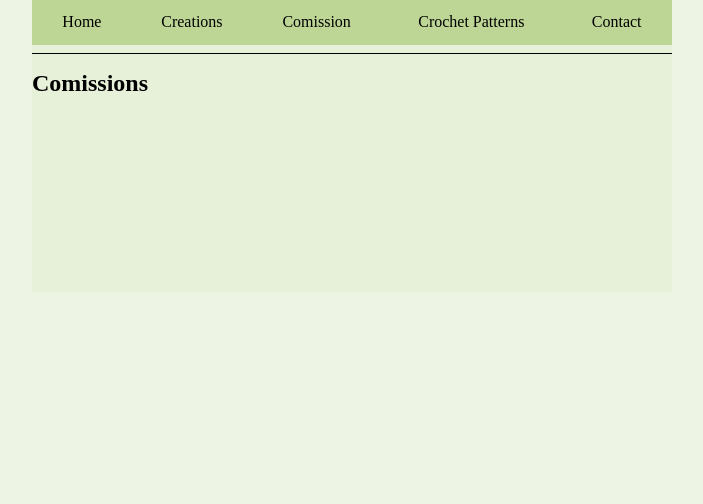
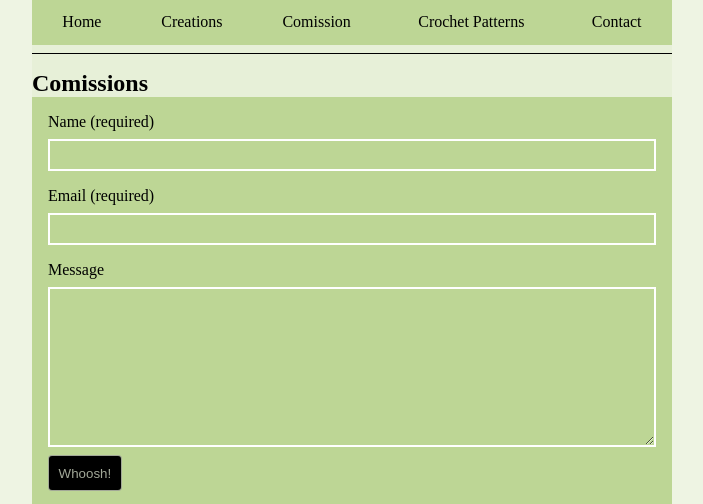
Before and after one commit to miguel-gon/loona-design, a React (Create React App) app: page /comissions in a window 1280 px wide. Shown: the part 508-1012 px from the top of the page, without its empty margins (288-991 px from the left). Before the commit the page ends 800 px from the top, so only its background shows below. Built offline with nearby package versions, Linux system fonts and the light colour scheme.

Commit message:
ComissionForm and FormFilled initial

```diff
--- a/src/App.js
+++ b/src/App.js
@@ -10,6 +10,7 @@ import Patterns from './Views/Patterns/Patterns';
 import FreePatterns from './Views/FreePatterns/FreePatterns';
 import Contact from './Views/Contact/Contact';
 import PremiumPatterns from './Views/PremiumPatterns/PremiumPatterns';
+import FormFilled from './Views/FormFilled/FormFilled';
 
 function App() {
 	return (
@@ -59,6 +60,10 @@ function App() {
 							path='/contact'
 							element={<Contact />}
 						/>
+						<Route
+							path='/formfilled'
+							element={<FormFilled />}
+						/>
 					</Routes>
 				</div>
 			</div>
--- /dev/null
+++ b/src/Components/ComissionForm/ComissionForm.js
@@ -0,0 +1,60 @@
+import { useState } from 'react';
+
+const ComissionForm = () => {
+	const [name, setName] = useState('');
+	const [email, setEmail] = useState('');
+	const [message, setMessage] = useState('');
+	return (
+		<form
+			action='/formfilled'
+			className='comissionForm'>
+			<label
+				htmlFor='name'
+				className='comissionForm__label'>
+				Name (required)
+			</label>
+			<input
+				type='text'
+				required
+				name='name'
+				id='name'
+				className='comissionForm__input'
+				value={name}
+				onChange={(e) => setName(e.target.value)}
+			/>
+			<label
+				htmlFor='email'
+				className='comissionForm__label'>
+				Email (required)
+			</label>
+			<input
+				type='text'
+				required
+				name='email'
+				id='email'
+				className='comissionForm__input'
+				value={email}
+				onChange={(e) => setEmail(e.target.value)}
+			/>
+			<label
+				htmlFor='message'
+				className='comissionForm__label'>
+				Message
+			</label>
+			<textarea
+				name='message'
+				id='message'
+				className='comissionForm__textArea'
+				value={message}
+				onChange={(e) => setMessage(e.target.value)}
+			/>
+			<input
+				className='comissionForm__submit'
+				type='submit'
+				value='Whoosh!'
+			/>
+		</form>
+	);
+};
+
+export default ComissionForm;
--- /dev/null
+++ b/src/Components/ComissionForm/comissionForm.css
@@ -0,0 +1,42 @@
+.comissionForm {
+	background-color: var(--green);
+	padding: 1rem;
+	display: flex;
+	flex-direction: column;
+	gap: 0.5rem;
+	height: fit-content;
+	width: fit-content;
+	min-width: 100%;
+}
+
+.comissionForm__label {
+}
+
+.comissionForm__input {
+	margin-bottom: 0.5rem;
+	height: 2rem;
+}
+
+.comissionForm__textArea {
+	height: 10rem;
+}
+
+.comissionForm__input,
+.comissionForm__textArea {
+	padding: 0.25rem;
+	border: 0.15rem solid white;
+}
+
+.comissionForm__submit {
+	width: fit-content;
+	padding: 0.6rem;
+	border-radius: 0.25rem;
+	border: 0.1rem solid var(--background_color-translucent);
+	background-color: black;
+	color: var(--background_color-translucent);
+}
+
+.comissionForm__submit:hover {
+	color: black;
+	background-color: var(--background_color-translucent);
+}
--- a/src/Views/Comissions/Comissions.js
+++ b/src/Views/Comissions/Comissions.js
@@ -1,5 +1,12 @@
+import ComissionForm from '../../Components/ComissionForm/ComissionForm';
+
 const Comissions = () => {
-	return <h2>Comissions</h2>;
+	return (
+		<div className='comissions'>
+			<h2>Comissions</h2>
+			<ComissionForm />
+		</div>
+	);
 };
 
 export default Comissions;
--- /dev/null
+++ b/src/Views/FormFilled/FormFilled.js
@@ -0,0 +1,16 @@
+import { Link } from 'react-router-dom';
+
+const FormFilled = () => {
+	return (
+		<div>
+			<h2>Thanks for filling the form!</h2>
+			<Link
+				className='navbar__option'
+				to='/'>
+				Back Home
+			</Link>
+		</div>
+	);
+};
+
+export default FormFilled;
--- a/src/index.css
+++ b/src/index.css
@@ -16,6 +16,7 @@ body {
 	background-color: var(--background_color-translucent);
 	display: flex;
 	justify-content: center;
+	transition: ease-in-out 0.5s;
 }
 
 .App {
--- a/src/stylesheet.css
+++ b/src/stylesheet.css
@@ -6,6 +6,7 @@
 @import './Components/InformationBox/informationBox.css';
 @import './Components/Navbar/navbar.css';
 @import './Components/TextBox/textBox.css';
+@import './Components/ComissionForm/comissionForm.css';
 
 /* Views */
 @import './Views/ArtCreations/artCreations.css';
```
Also changed, not shown: src/Views/FormFilled/formField.css (added).
